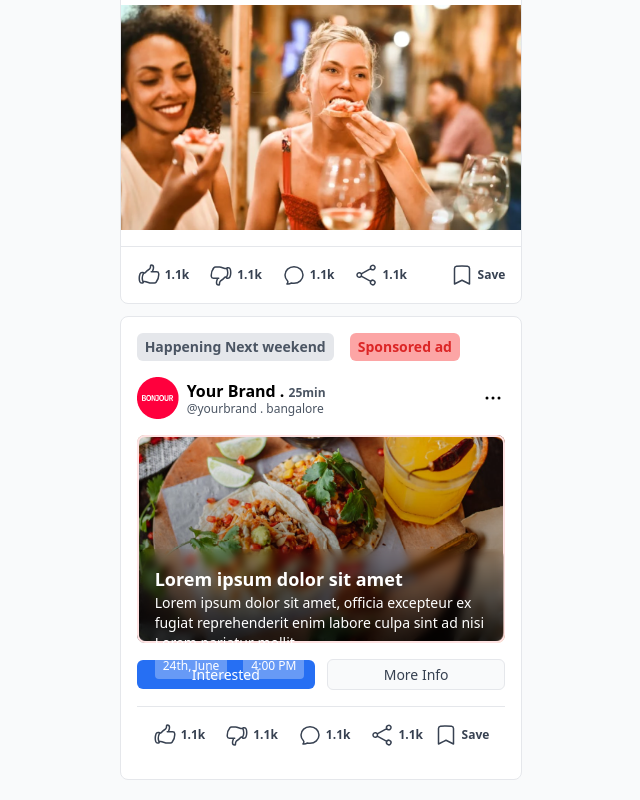
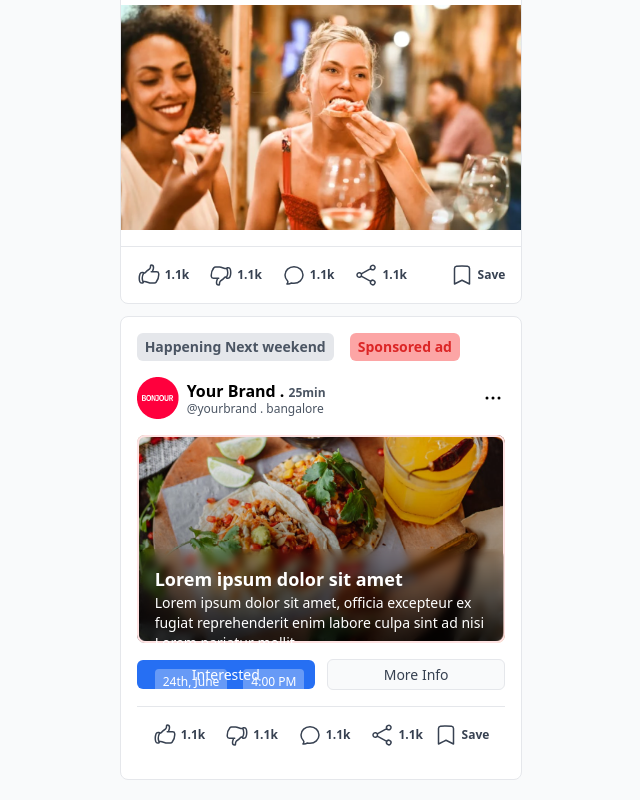
Before and after one commit to mildlycoder/bonjour-feed, a Next.js app: page / in a window 1280 px wide. Shown: the part 494-1294 px from the top of the page, without its empty margins (319-959 px from the left). Built offline with nearby package versions, Linux system fonts and the light colour scheme.

Commit message:
added more space

```diff
--- a/src/app/components/event-components/EventCard.jsx
+++ b/src/app/components/event-components/EventCard.jsx
@@ -67,7 +67,7 @@
                 mollit
               </div>
             </div>
-            <div className="flex gap-4">
+            <div className="flex mt-4 gap-4">
               <div className="bg-white/30 text-[12px] px-2 p-1 rounded-[4px] backdrop-blur">
                 24th, June
               </div>
```
